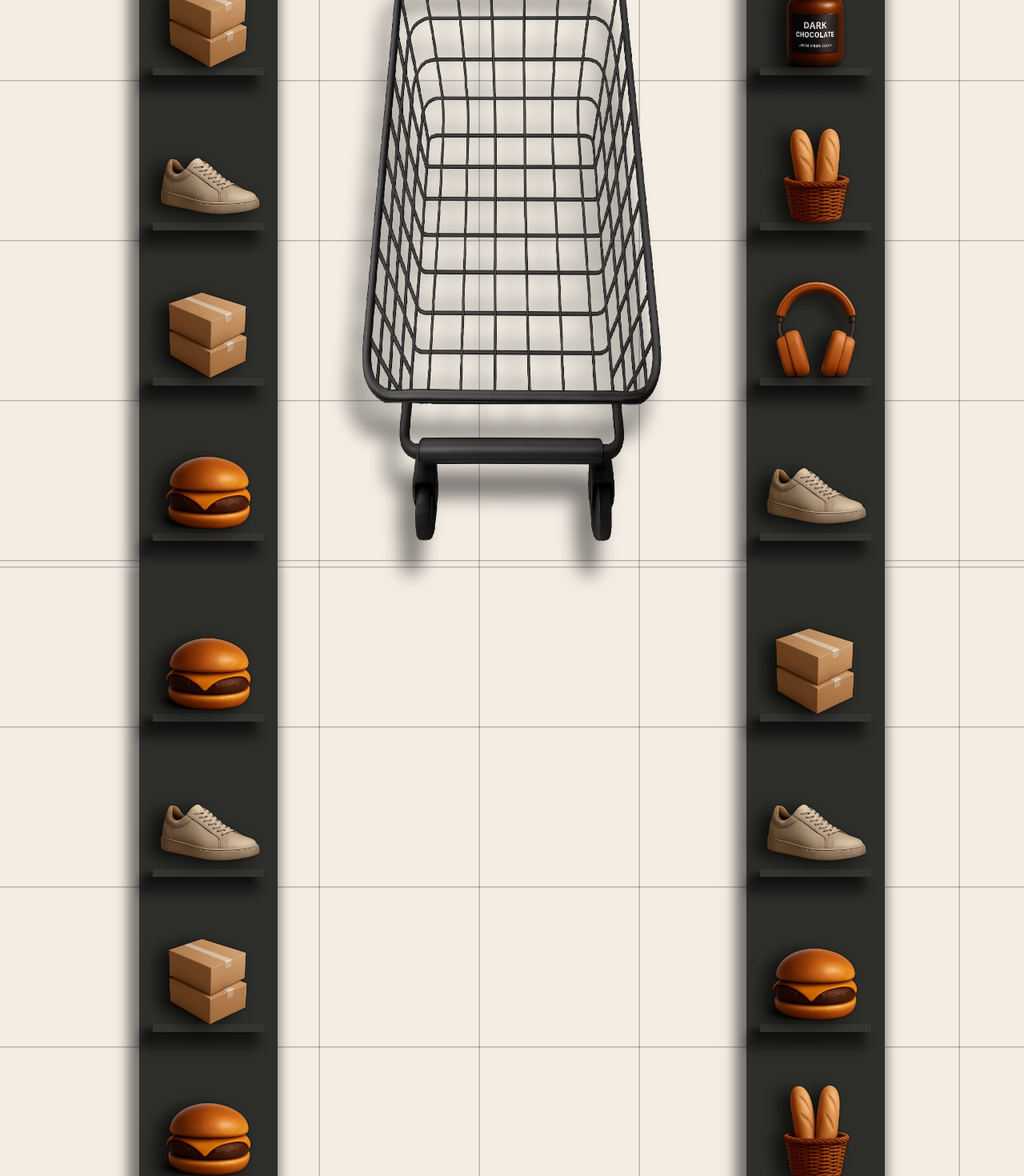
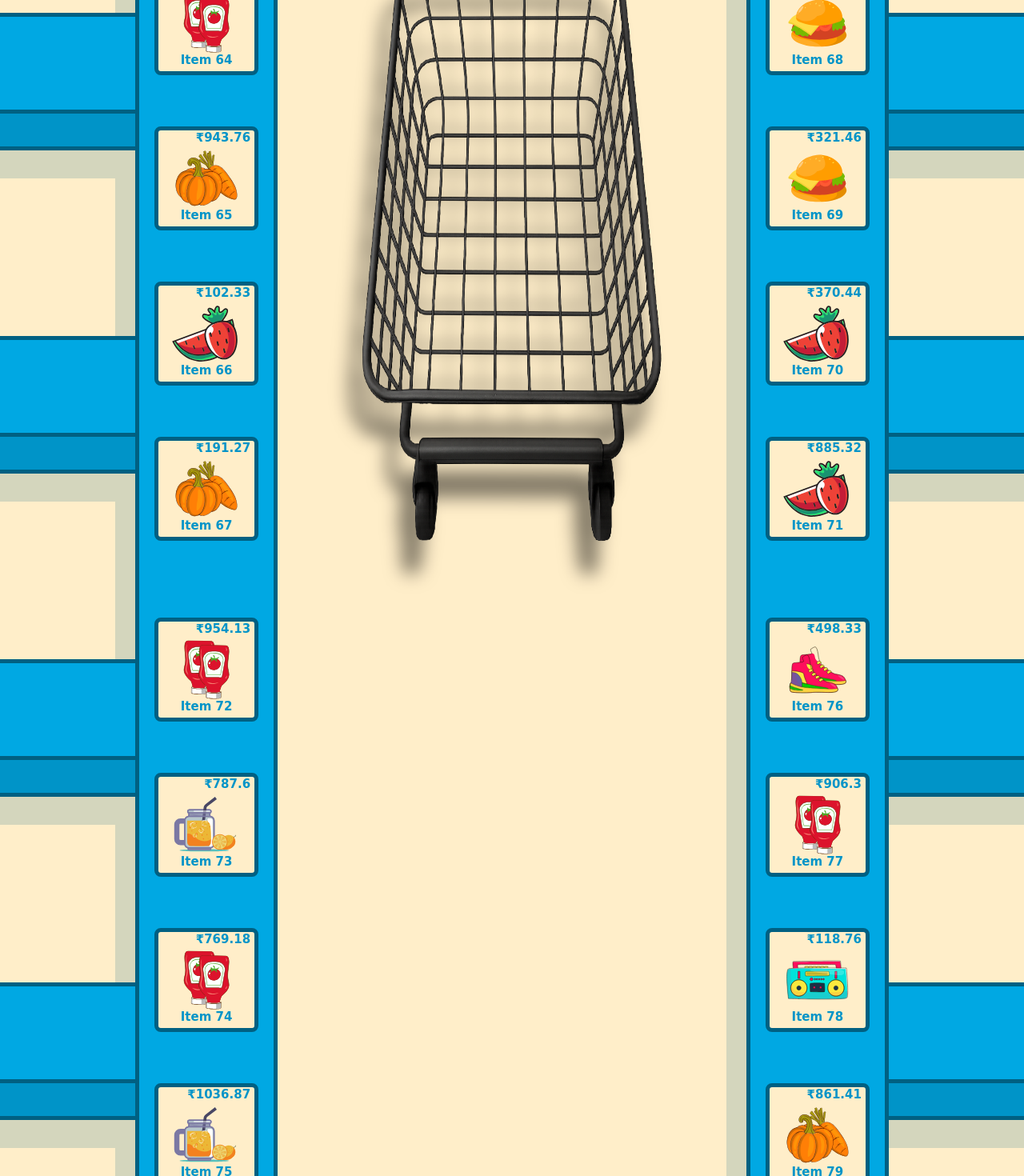
Before and after one commit to SubashAB11/BinSho, an Angular app: page / in a window 1280 px wide. Shown: the part 100-1570 px from the top of the page at 80% size. Built offline with nearby package versions, Linux system fonts and the light colour scheme.

Commit message:
added random section loading

```diff
--- a/src/app/components/rack-section/rack-section.component.html
+++ b/src/app/components/rack-section/rack-section.component.html
@@ -4,7 +4,12 @@
         <app-cart [totalClass]="'minimalist-total'"></app-cart>
     </div>
     @for (section of rackSections; track section) {
-    <!-- <app-two-d-section [section]="section"></app-two-d-section> -->
+
+    @if(section.theme === 'two-d') {
+    <app-two-d-section [section]="section"></app-two-d-section>
+    } @else if (section.theme === 'minimalist') {
     <app-minimalist-section [section]="section"></app-minimalist-section>
     }
+
+    }
 </div>
--- a/src/app/components/rack-section/rack-section.component.ts
+++ b/src/app/components/rack-section/rack-section.component.ts
@@ -12,43 +12,34 @@ import { MinimalistSectionComponent } from '../minimalist-section/minimalist-sec
   styleUrl: './rack-section.component.scss'
 })
 export class RackSectionComponent implements OnInit {
-  rackSections: { leftRack: Product[]; rightRack: Product[] }[] = [];
+  rackSections: { leftRack: Product[]; rightRack: Product[]; theme: string }[] = [];
 
   ngOnInit() {
     this.loadNextRackSection();
   }
 
   loadNextRackSection() {
-    const section = {
-      leftRack: this.createRandomProducts(4),
-      rightRack: this.createRandomProducts(4),
-    };
-    this.rackSections.push(section);
+    const thm = Math.random() > 0.5 ? 'two-d' : 'minimalist';
+    for (let i = 0; i < 2; i++) {
+      const section = {
+        leftRack: this.createRandomProducts(4, thm),
+        rightRack: this.createRandomProducts(4, thm),
+        theme: thm
+      };
+      this.rackSections.push(section);
+    }
+
+    if (this.rackSections.length > 9) {
+      this.rackSections.splice(0, 2);
+    }
   }
 
   rackId = 0;
 
-  createRandomProducts(count: number): Product[] {
-    // const images = [
-    //   'item1.svg',
-    //   'item2.svg',
-    //   'item3.svg',
-    //   'item4.svg',
-    //   'item5.svg',
-    //   'item6.svg',
-    //   'item7.svg',
-    //   'item8.svg',
-    // ];
-
-    const images = [
-      'mini1.png',
-      'mini2.png',
-      'mini3.png',
-      'mini4.png',
-      'mini5.png',
-      'mini6.png',
-      'mini7.png',
-    ];
+  createRandomProducts(count: number, theme: string): Product[] {
+    const images = theme === 'two-d' ?
+      ['item1.svg', 'item2.svg', 'item3.svg', 'item4.svg', 'item5.svg', 'item6.svg', 'item7.svg', 'item8.svg'] :
+      ['mini1.png', 'mini2.png', 'mini3.png', 'mini4.png', 'mini5.png', 'mini6.png', 'mini7.png'];
 
     const products: Product[] = [];
 
--- a/src/app/components/two-d-section/two-d-section.component.scss
+++ b/src/app/components/two-d-section/two-d-section.component.scss
@@ -23,7 +23,7 @@
     background-color: $primary-color;
     border-left: 5px solid $border-color;
     border-right: 5px solid $border-color;
-    box-shadow: 25px 0 0 0 $shadow-color;
+    box-shadow: -25px 0 0 0 $shadow-color;
   }
 
   .rack-pillar {
@@ -57,13 +57,13 @@
 
 .left-rack-container {
   .pillar {
-    box-shadow: 0 35px 0 0 $shadow-color;
+    box-shadow: -25px 35px 0 0 $shadow-color;
   }
 }
 
 .right-rack-container {
   .pillar {
-    box-shadow: 25px 35px 0 0 $shadow-color;
+    box-shadow: 0 35px 0 0 $shadow-color;
   }
 }
 
```
